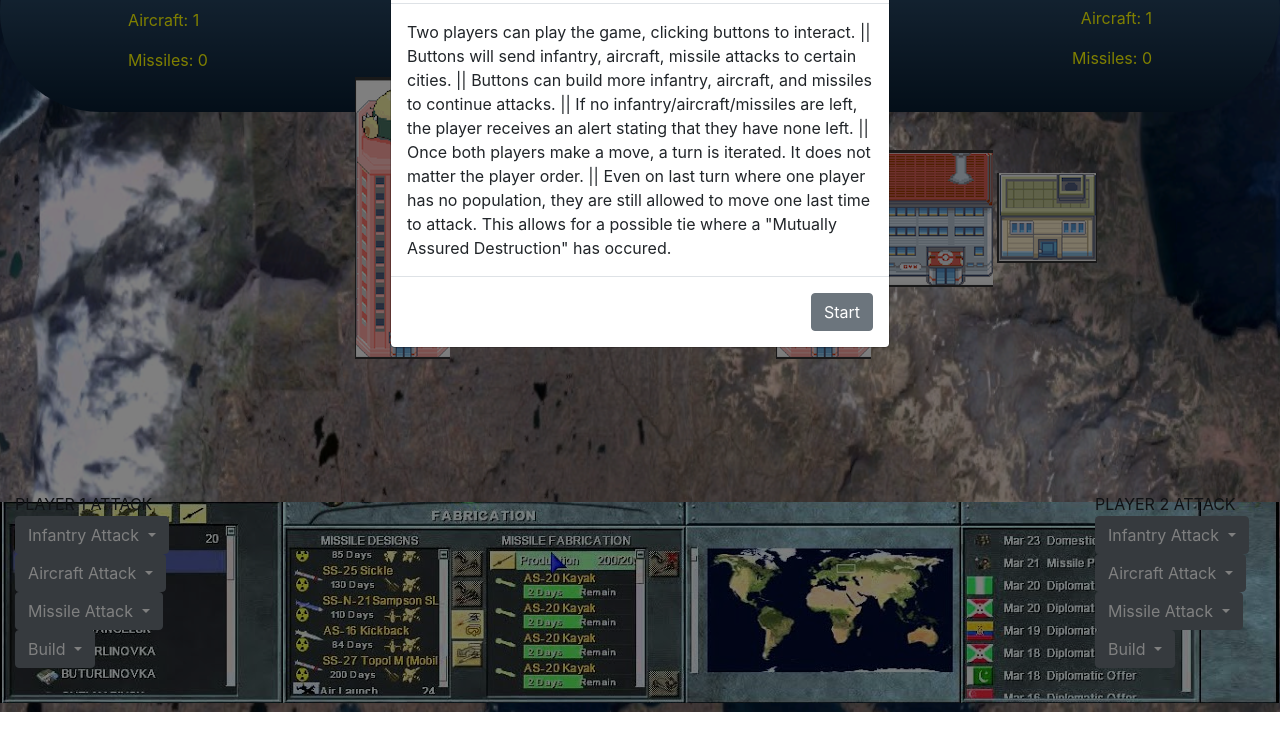
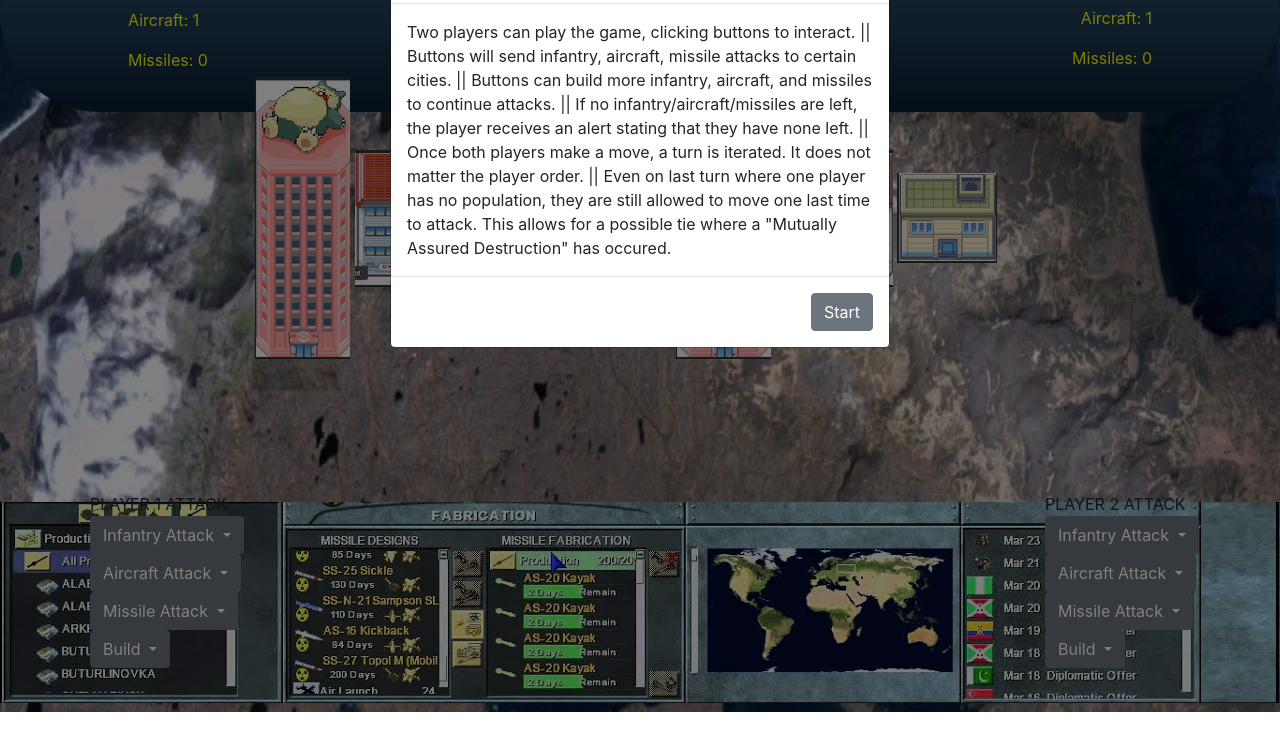
Before and after one commit to mchristenson5891/nation-war-game, a website: page index.html in a window 1280 px wide. Shown: the part 88-838 px from the top of the page. Drawn offline with nearby package versions, Linux system fonts and the light colour scheme.

Commit message:
moved around cities and attack gifs, rearranged contaienrs at bottom

```diff
--- a/css/style.css
+++ b/css/style.css
@@ -53,7 +53,7 @@
 
 .row {
   position: relative;
-  left: 0px;
+  right: 50px;
   bottom: 220px;
   display: flex;
   flex-wrap: wrap;
@@ -81,6 +81,7 @@
 .container-fluid #container-left {
     position: relative;
     top: 210px;
+    left: 125px;
     /* bottom: 10px; */
 }
 
@@ -103,7 +104,7 @@
 
 #attack-img{
   position: absolute;
-  top: 50%;
+  top: 70%;
   left: 50%;
   font-size: 50px;
   color: white;
```
